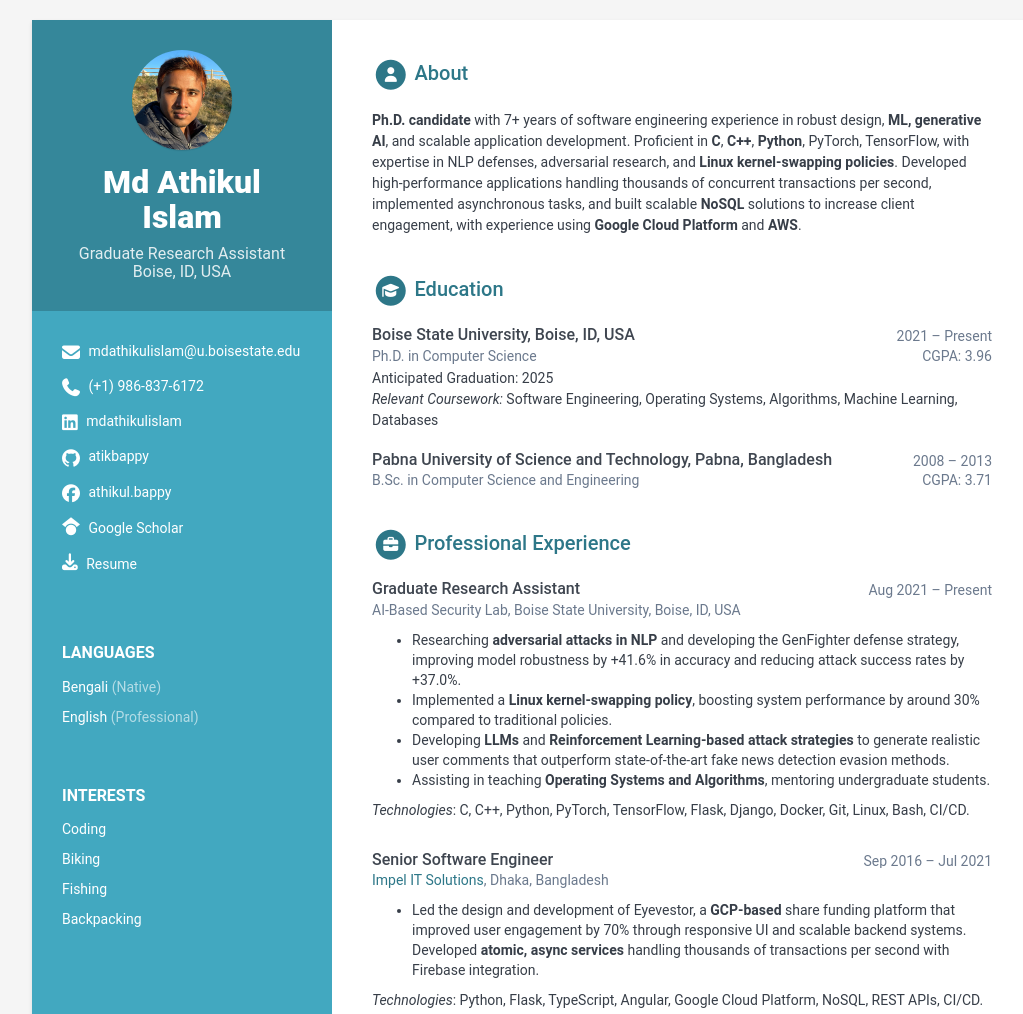
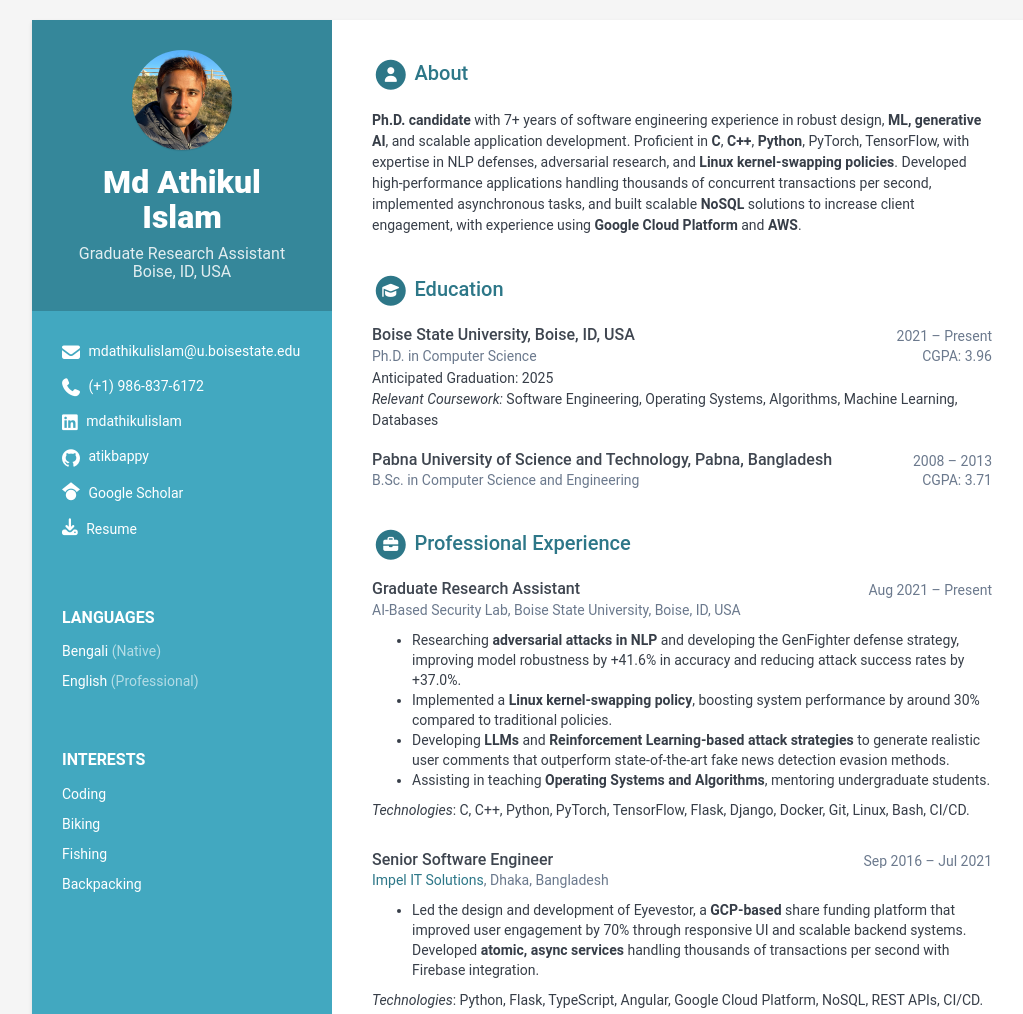
Before and after one commit to atikbappy/mdathikulislam, a plain HTML site: page index.html in a window 1280 px wide. Shown: the top 1014 px of the page, without its empty margins (108-1131 px from the left). Drawn offline with Linux system fonts and the light colour scheme.

Commit message:
FB removed

```diff
--- a/index.html
+++ b/index.html
@@ -54,10 +54,6 @@
 
     <li class="github"><i class="fab fa-github"></i>
       <a href="https://github.com/atikbappy" target="_blank">atikbappy</a>
-    </li>
-
-    <li class="twitter"><i class="fab fa-facebook"></i>
-      <a href="https://www.facebook.com/athikul.bappy/" target="_blank">athikul.bappy</a>
     </li>
 
     <li class="scholar"><i class="fa fa-brands fa-google-scholar"></i>
```
